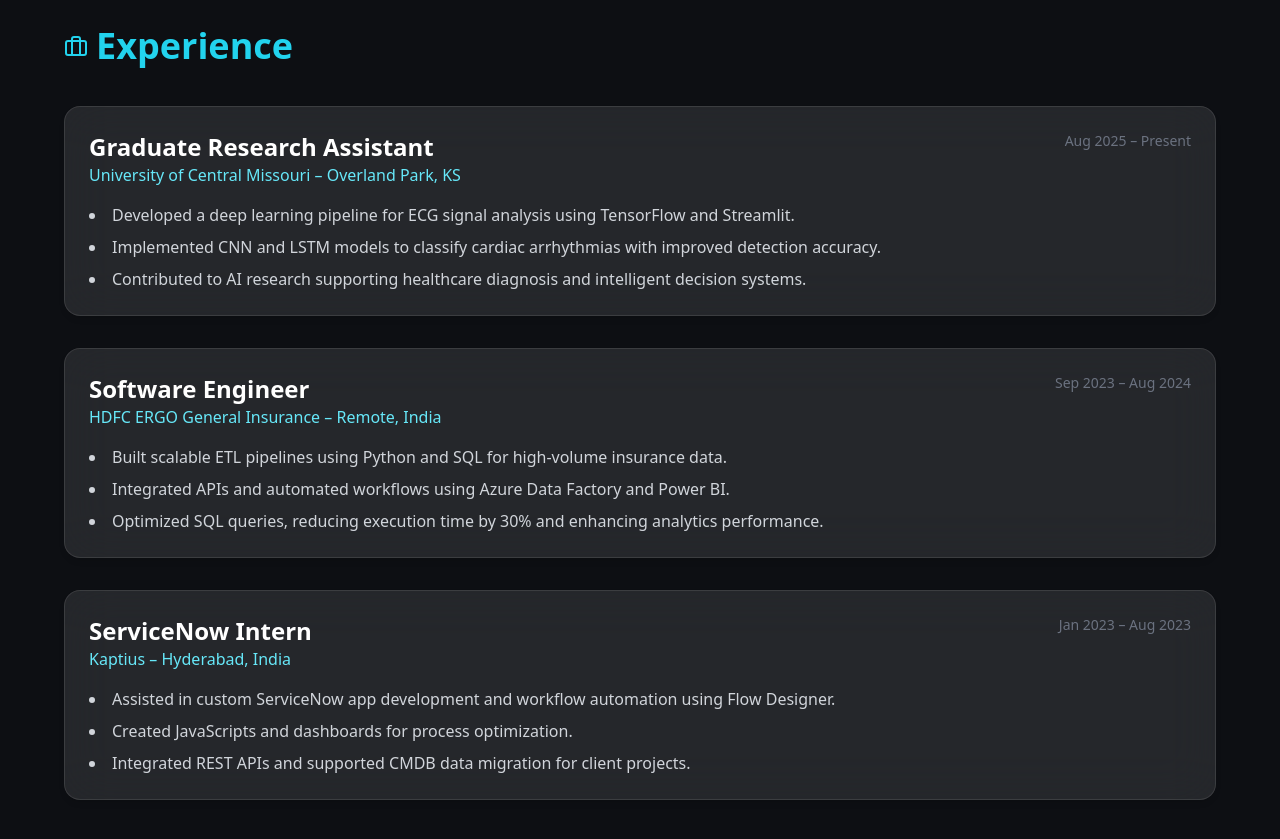
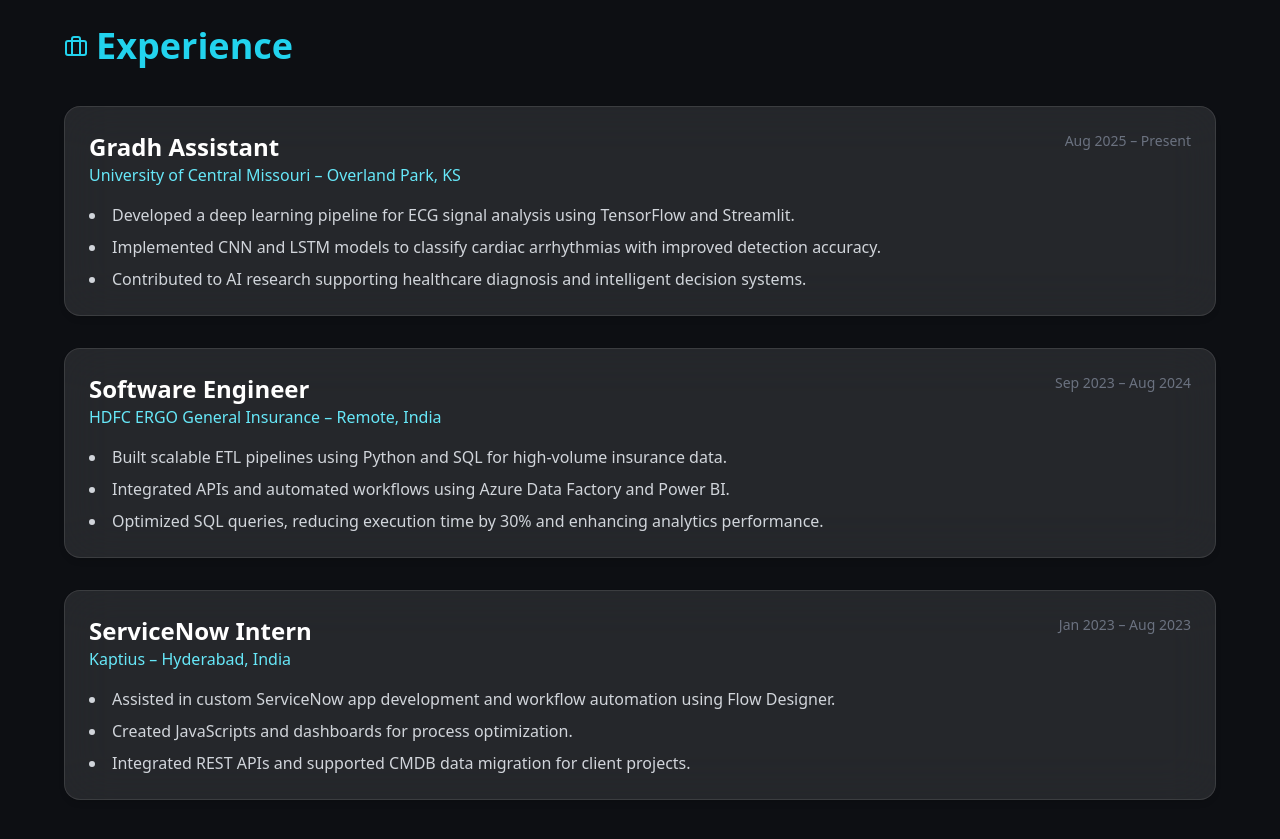
Before and after one commit to Rakshithbodakuntla/My_portfolio, a React (Vite) app: page / in a window 1280 px wide. Shown: the part 2760-3599 px from the top of the page. Built offline with nearby package versions, Linux system fonts and the light colour scheme.

Commit message:
Fix typo in experience title

```diff
--- a/src/App.jsx
+++ b/src/App.jsx
@@ -89,7 +89,7 @@ export default function Portfolio() {
 
   const experience = [
     {
-      title: "Graduate Research Assistant",
+      title: "Gradh Assistant",
       company: "University of Central Missouri – Overland Park, KS",
       period: "Aug 2025 – Present",
       keyAchievements: [
```
